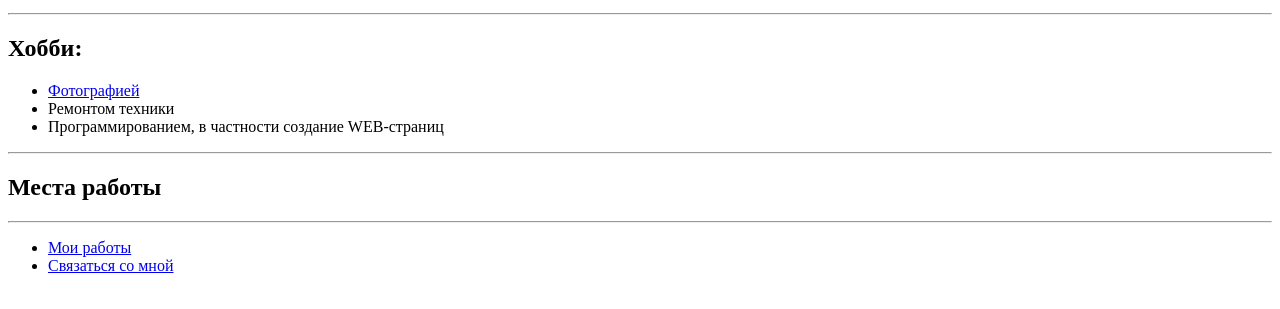
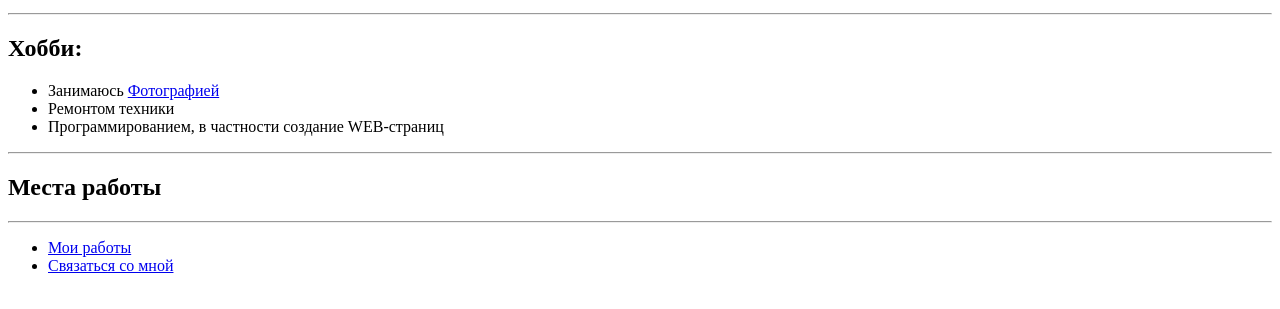
Before and after one commit to Nike7123/Site, a plain HTML site: page index.html in a window 1280 px wide. Shown: the part 407-716 px from the top of the page. Drawn offline with Linux system fonts and the light colour scheme.

Commit message:
Добавил описание хобби

```diff
--- a/index.html
+++ b/index.html
@@ -18,7 +18,7 @@
 <hr>
 <h2>Хобби:</h2>
 <ul>
-    <li><a href="#" target="_blank">Фотографией </a></li>
+    <li>Занимаюсь <a href="photo.html" target="_blank">Фотографией </a></li>
     <li>Ремонтом техники</li>
     <li>Программированием, в частности создание WEB-страниц</li>
     </ul>
```
